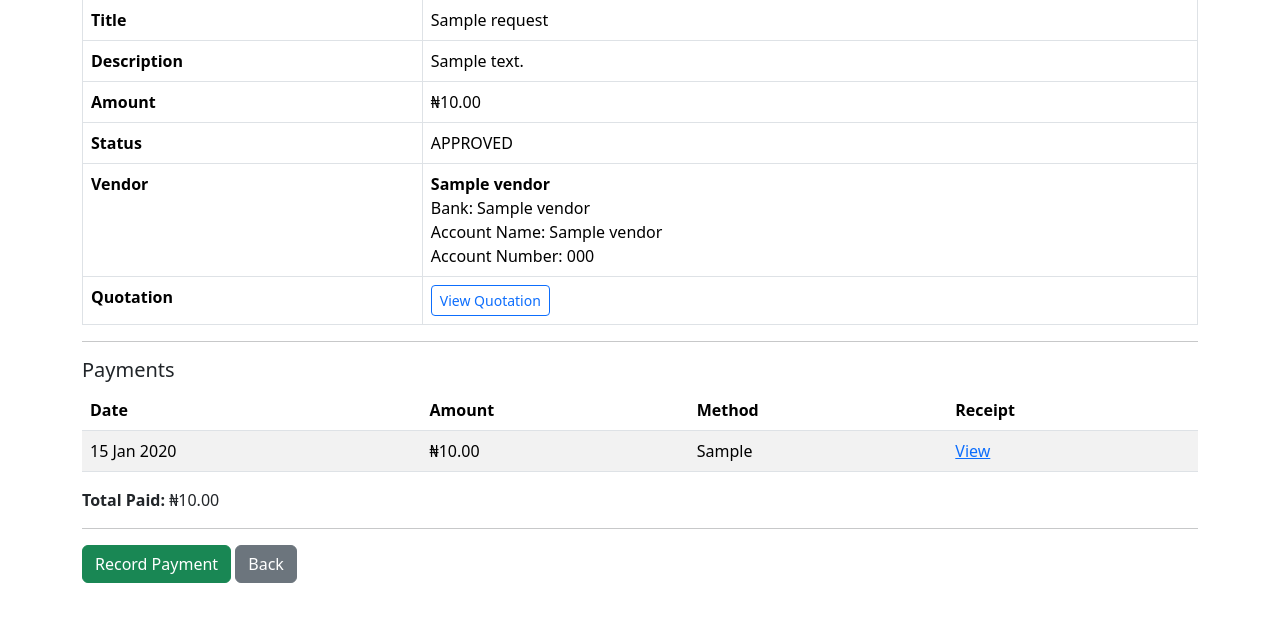
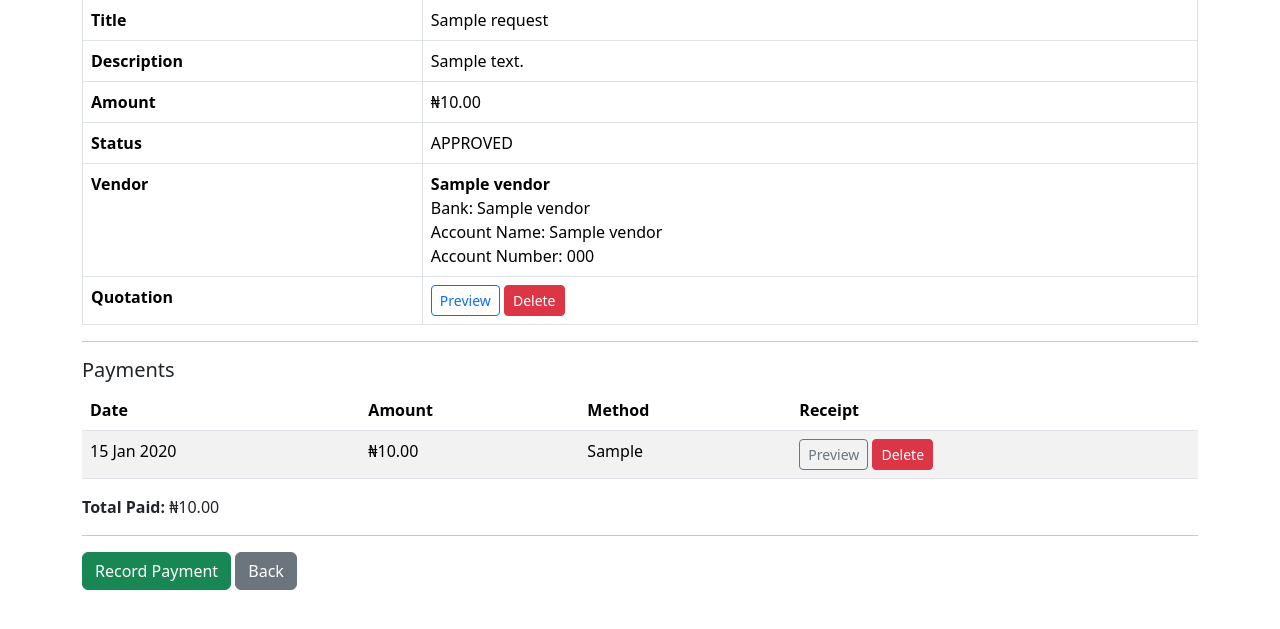
Before and after one commit to abraham-ofolu/queensmeal_procurement, a Flask app: page /procurement/1 in a window 1280 px wide. Shown: the part 123-752 px from the top of the page. Run offline with Flask 3, Linux system fonts and the light colour scheme; a user stored in the database is signed in; tables that the repository leaves empty hold one stand-in row (values such as "Sample post").

Commit message:
Finalize uploads, audit logs, role enforcement

```diff
--- a/app/templates/procurement/create.html
+++ b/app/templates/procurement/create.html
@@ -14,6 +14,8 @@
   <label class="form-label">Upload Quotation</label>
   <input type="file" name="quotation" class="form-control">
 </div>
+
+
 
       <div class="row g-3">
         <div class="col-md-8">
--- a/app/templates/procurement/view.html
+++ b/app/templates/procurement/view.html
@@ -25,13 +25,27 @@
             <th>Quotation</th>
             <td>
                 {% if pr.quotation %}
-                    <a href="{{ url_for('static', filename='uploads/quotations/' ~ pr.quotation) }}"
-                       target="_blank"
-                       class="btn btn-sm btn-outline-primary">
-                        View Quotation
-                    </a>
+                    <button
+                        class="btn btn-sm btn-outline-primary preview-btn"
+                        data-file="{{ url_for('static', filename='uploads/quotations/' ~ pr.quotation) }}">
+                        Preview
+                    </button>
+
+                    <form method="POST"
+                          action="{{ url_for('procurement.delete_quotation', request_id=pr.id) }}"
+                          style="display:inline;">
+                        <button class="btn btn-sm btn-danger"
+                                onclick="return confirm('Delete quotation?')">
+                            Delete
+                        </button>
+                    </form>
                 {% else %}
-                    <span class="text-muted">None</span>
+                    <form method="POST"
+                          action="{{ url_for('procurement.upload_quotation', request_id=pr.id) }}"
+                          enctype="multipart/form-data">
+                        <input type="file" name="quotation" required>
+                        <button class="btn btn-sm btn-success">Upload</button>
+                    </form>
                 {% endif %}
             </td>
         </tr>
@@ -59,12 +73,27 @@
                 <td>{{ p.method }}</td>
                 <td>
                     {% if p.receipt %}
-                            <a href="{{ url_for('static', filename='uploads/receipts/' ~ p.receipt) }}"
-                               target="_blank">
-                               View
-                            </a>
+                        <button
+                            class="btn btn-sm btn-outline-secondary preview-btn"
+                            data-file="{{ url_for('static', filename='uploads/receipts/' ~ p.receipt) }}">
+                            Preview
+                        </button>
+
+                        <form method="POST"
+                              action="{{ url_for('finance.delete_receipt', payment_id=p.id) }}"
+                              style="display:inline;">
+                            <button class="btn btn-sm btn-danger"
+                                    onclick="return confirm('Delete receipt?')">
+                                Delete
+                            </button>
+                        </form>
                     {% else %}
-                            —
+                        <form method="POST"
+                              action="{{ url_for('finance.upload_receipt', payment_id=p.id) }}"
+                              enctype="multipart/form-data">
+                            <input type="file" name="receipt" required>
+                            <button class="btn btn-sm btn-success">Upload</button>
+                        </form>
                     {% endif %}
                 </td>
             </tr>
@@ -72,7 +101,9 @@
         </tbody>
     </table>
 
-        <strong>Total Paid:</strong> ₦{{ "{:,.2f}".format(total_paid) }}
+    <strong>Total Paid:</strong>
+    ₦{{ "{:,.2f}".format(total_paid) }}
+
     {% else %}
         <p>No payments yet.</p>
     {% endif %}
@@ -90,4 +121,45 @@
     </a>
 
 </div>
+
+<!-- ===================== -->
+<!-- FILE PREVIEW MODAL -->
+<!-- ===================== -->
+<div class="modal fade" id="filePreviewModal" tabindex="-1">
+  <div class="modal-dialog modal-xl modal-dialog-centered">
+    <div class="modal-content">
+
+      <div class="modal-header">
+        <h5 class="modal-title">File Preview</h5>
+        <button type="button" class="btn-close" data-bs-dismiss="modal"></button>
+      </div>
+
+      <div class="modal-body" id="filePreviewBody" style="min-height:70vh;"></div>
+
+    </div>
+  </div>
+</div>
+
+<script>
+document.querySelectorAll(".preview-btn").forEach(btn => {
+    btn.addEventListener("click", function () {
+        const fileUrl = this.dataset.file;
+        const body = document.getElementById("filePreviewBody");
+        body.innerHTML = "";
+
+        if (fileUrl.toLowerCase().endsWith(".pdf")) {
+            body.innerHTML =
+                `<iframe src="${fileUrl}" style="width:100%;height:70vh;" frameborder="0"></iframe>`;
+        } else {
+            body.innerHTML =
+                `<img src="${fileUrl}" class="img-fluid rounded" style="max-height:70vh;">`;
+        }
+
+        new bootstrap.Modal(
+            document.getElementById("filePreviewModal")
+        ).show();
+    });
+});
+</script>
+
 {% endblock %}
```
Also changed, not shown: app/models/audit.py (added), app/utils/cloudinary.py (added). Lines whose indentation alone changed are shown as unchanged.
